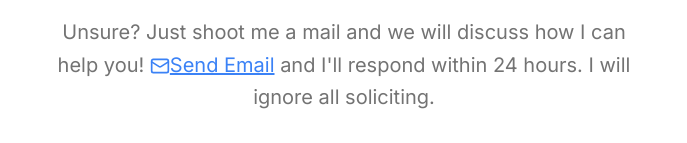
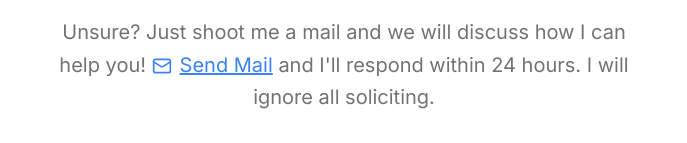
Before and after one commit to hamdi4-beep/personal-website, a Next.js app: page / in a window 1280 px wide. Shown: the part 1673-1816 px from the top of the page, without its empty margins (296-983 px from the left). Built offline with nearby package versions, Linux system fonts and the light colour scheme.

Commit message:
captialized email name in the navbar

```diff
--- a/src/app/page.tsx
+++ b/src/app/page.tsx
@@ -118,11 +118,11 @@ export default function Page() {
               <p className="mx-auto max-w-[600px] text-muted-foreground md:text-xl/relaxed lg:text-base/relaxed xl:text-xl/relaxed">
                 Unsure? Just shoot me a mail and we will discuss how I can help you!{" "}
                 <Link
-                  href={DATA.contact.social.email.url}
+                  href={DATA.contact.social.Email.url}
                   className="text-blue-500 underline"
                 >
-                  <Icons.email className="inline size-5" />
-                  {DATA.contact.social.email.name}
+                  <Icons.email className="inline size-5 mr-2" />
+                  {DATA.contact.social.Email.name}
                 </Link>{" "}
                 and I&apos;ll respond within 24 hours. I will ignore all
                 soliciting.
--- a/src/data/resume.tsx
+++ b/src/data/resume.tsx
@@ -50,8 +50,8 @@ export const DATA = {
 
         navbar: true,
       },
-      email: {
-        name: "Send Email",
+      Email: {
+        name: "Send Mail",
         url: "mailto:hamdiakippuden@gmail.com",
         icon: Icons.email,
 
```
